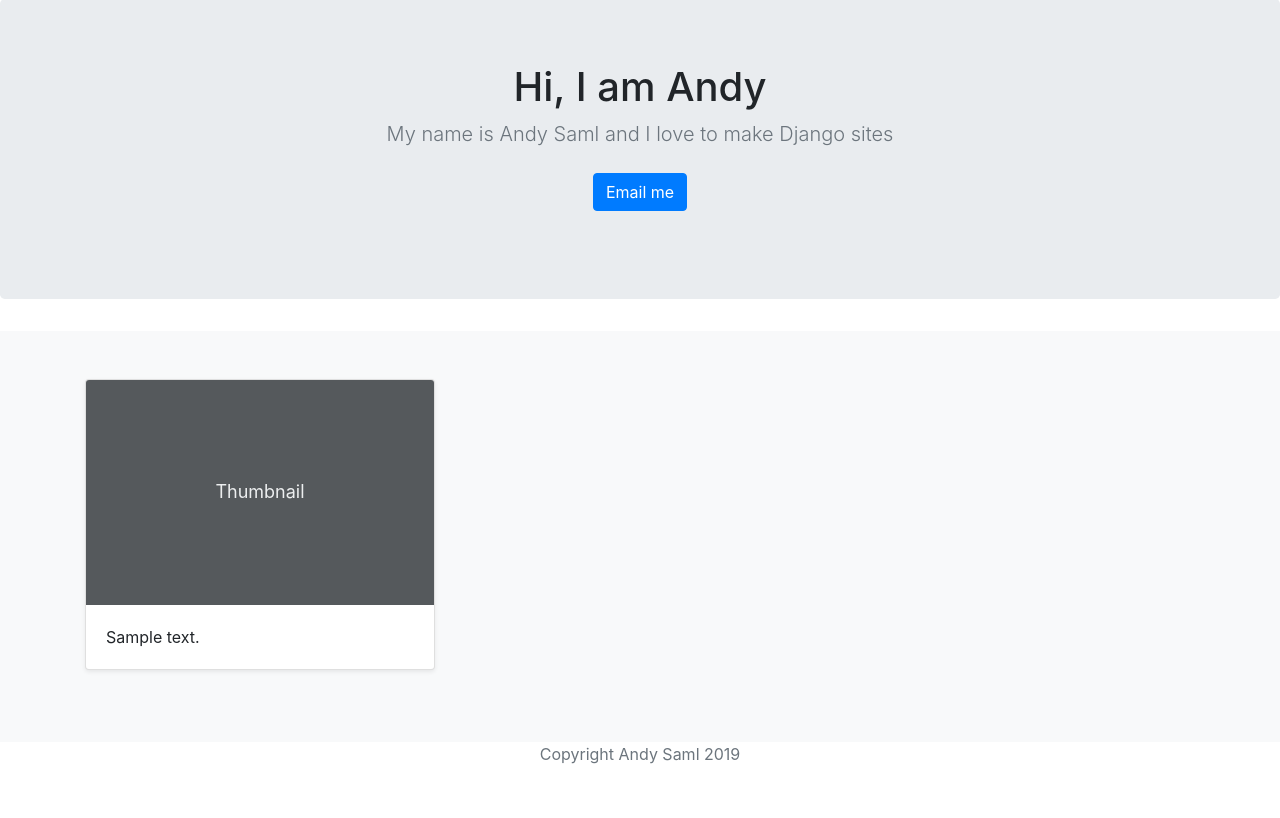
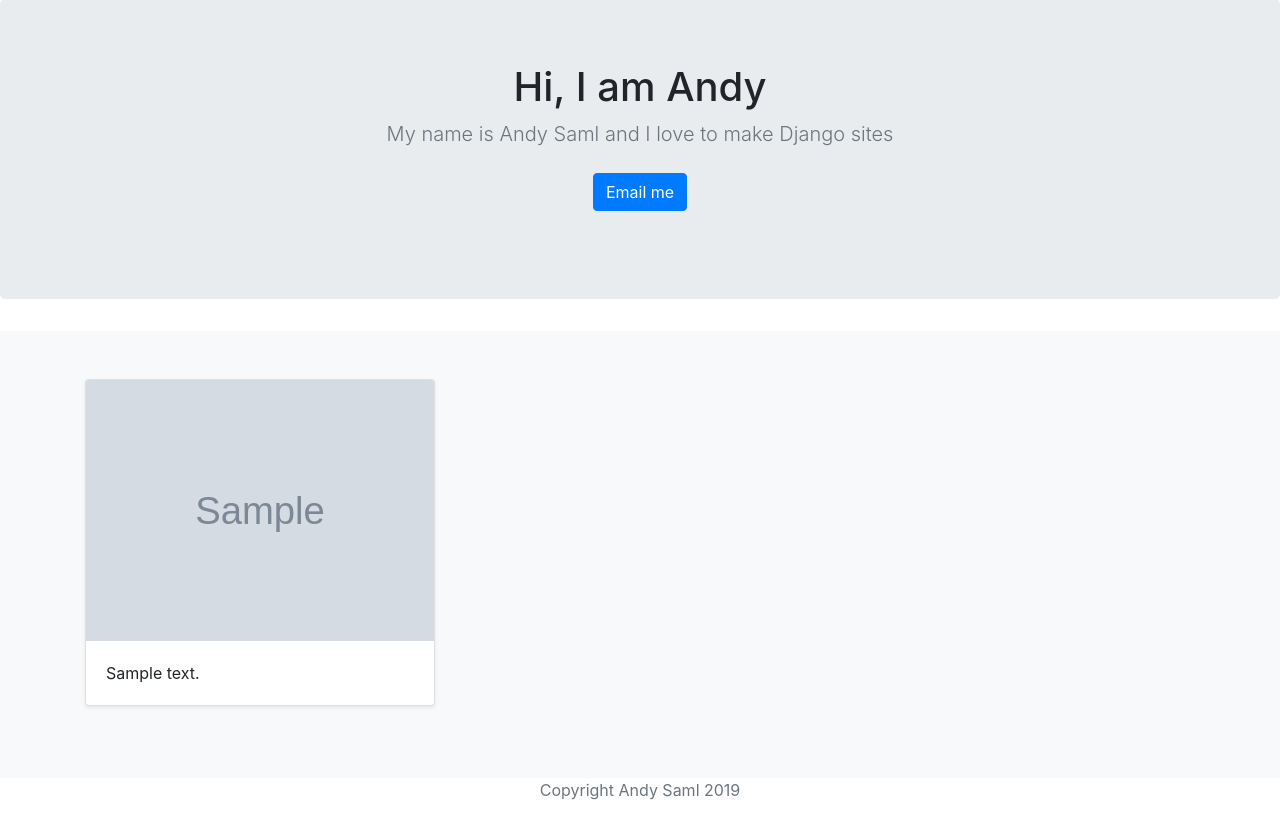
Before and after one commit to andysaml/py-mid-course, a Django app: template portfolio-project/jobs/templates/jobs/home.html in a window 1280 px wide. Shown: the part 57-875 px from the top of the page. Before the commit the page ends 821 px from the top, so only its background shows below. Run offline with Django 3.2, Linux system fonts and the light colour scheme; the template is opened without the code that fills it: most values are stand-ins (such as "Sample title", 1, 10 or a date in 2020); grey boxes marked "Sample" are stand-in pictures; data that the repository does not hold is empty; some libraries are stand-ins or nearby versions.

Commit message:
pics enabled

```diff
--- a/portfolio-project/jobs/templates/jobs/home.html
+++ b/portfolio-project/jobs/templates/jobs/home.html
@@ -89,13 +89,7 @@
                     {% for job in  jobs.all %}
                     <div class="col-md-4">
                         <div class="card mb-4 shadow-sm">
-                            <svg class="bd-placeholder-img card-img-top" width="100%" height="225"
-                                xmlns="http://www.w3.org/2000/svg" preserveAspectRatio="xMidYMid slice"
-                                focusable="false" role="img" aria-label="Placeholder: Thumbnail">
-                                <title>Placeholder</title>
-                                <rect width="100%" height="100%" fill="#55595c" /><text x="50%" y="50%" fill="#eceeef"
-                                    dy=".3em">Thumbnail</text>
-                            </svg>
+                            <img class="card-img-top" src="{{ job.image.url }}" />
                             <div class="card-body">
                                 <p class="card-text">{{ job.summary }}</p>
                             </div>
```
